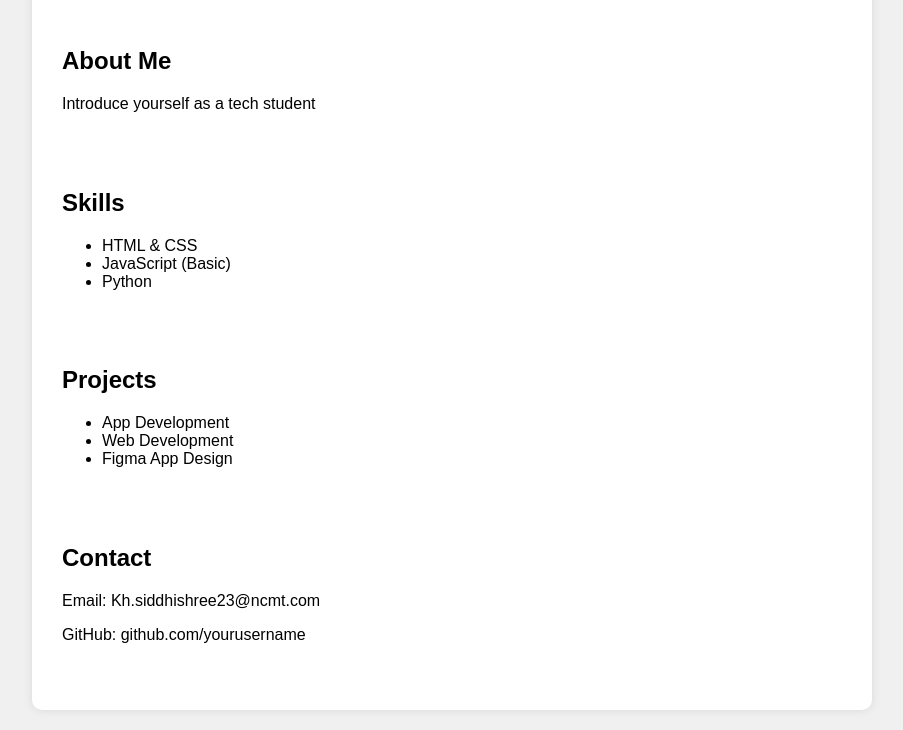
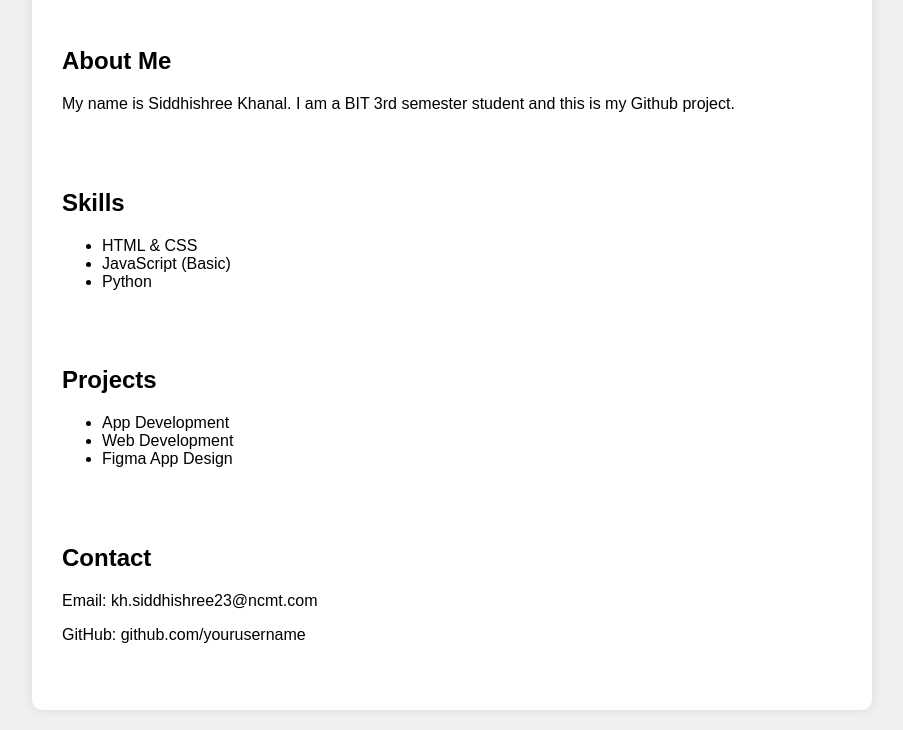
Before and after one commit to siddhikhanal/ncmt-portfolio, a plain HTML site: page index.html in a window 1280 px wide. Shown: the part 197-927 px from the top of the page, without its empty margins (188-1091 px from the left). Drawn offline with Linux system fonts and the light colour scheme.

Commit message:
index.html

```diff
--- a/index.html
+++ b/index.html
@@ -41,7 +41,7 @@ padding: 10px;
 <div class="section">
 <h2>About Me</h2>
 
-<p>Introduce yourself as a tech student</p>
+<p>My name is Siddhishree Khanal. I am a BIT 3rd semester student and this is my Github project.</p>
 </div>
 <div class="section">
 <h2>Skills</h2>
@@ -63,7 +63,7 @@ padding: 10px;
 </div>
 <div class="section A">
 <h2>Contact</h2>
-<p>Email: Kh.siddhishree23@ncmt.com</p>
+<p>Email: kh.siddhishree23@ncmt.com </p>
 <p>GitHub: github.com/yourusername</p>
 </div>
 </div>
```
